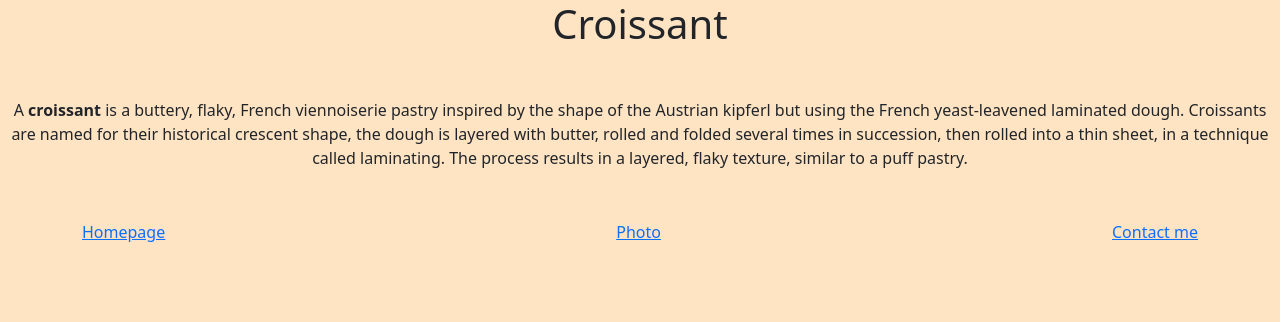
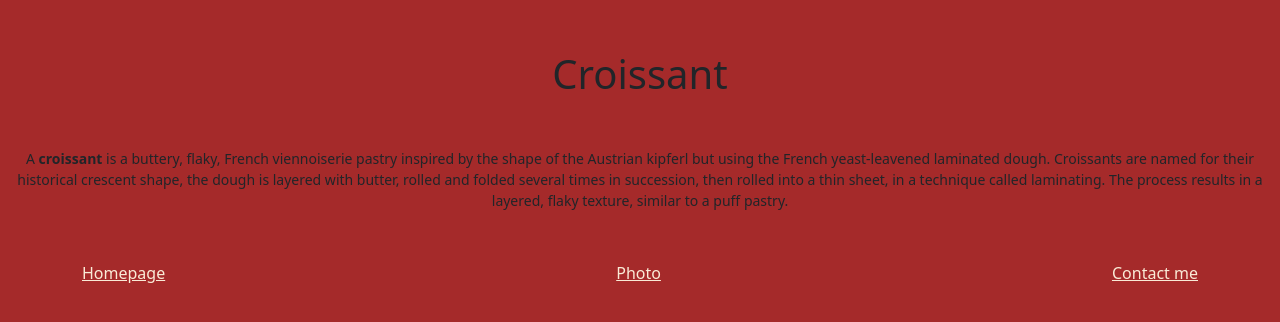
Before and after one commit to Malva86/Croissant, a plain HTML site: page index.html in a window 1280 px wide. Drawn offline with nearby package versions, Linux system fonts and the light colour scheme.

Commit message:
CSS changes (font, color, background)

```diff
--- a/css/style.css
+++ b/css/style.css
@@ -1,5 +1,5 @@
 body {
-  background-color: bisque;
+  background-color: brown;
 }
 
 h1,
@@ -27,3 +27,15 @@ img {
   justify-content: center;
   margin-bottom: 50px;
 }
+
+p {
+  font-size: 14px;
+}
+
+h1 {
+  margin-top: 50px;
+}
+
+a {
+  color: antiquewhite;
+}
```
